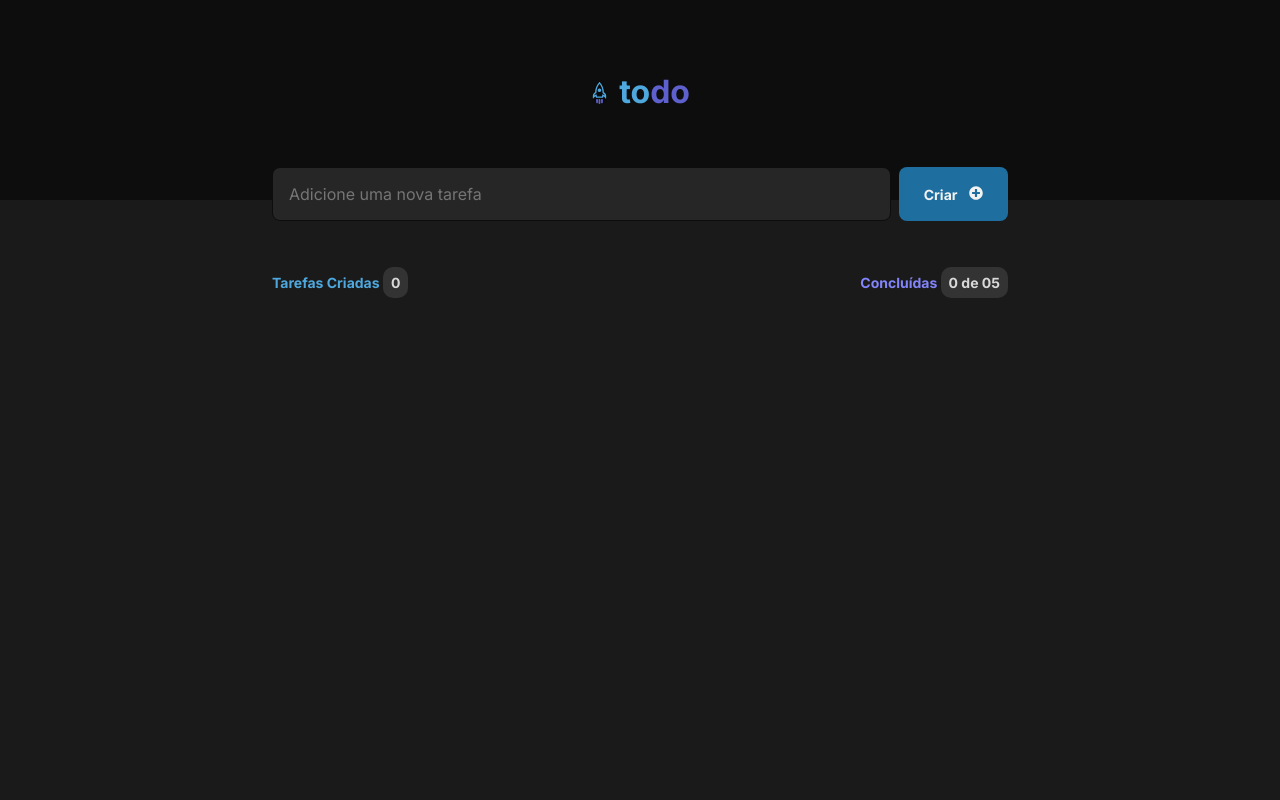
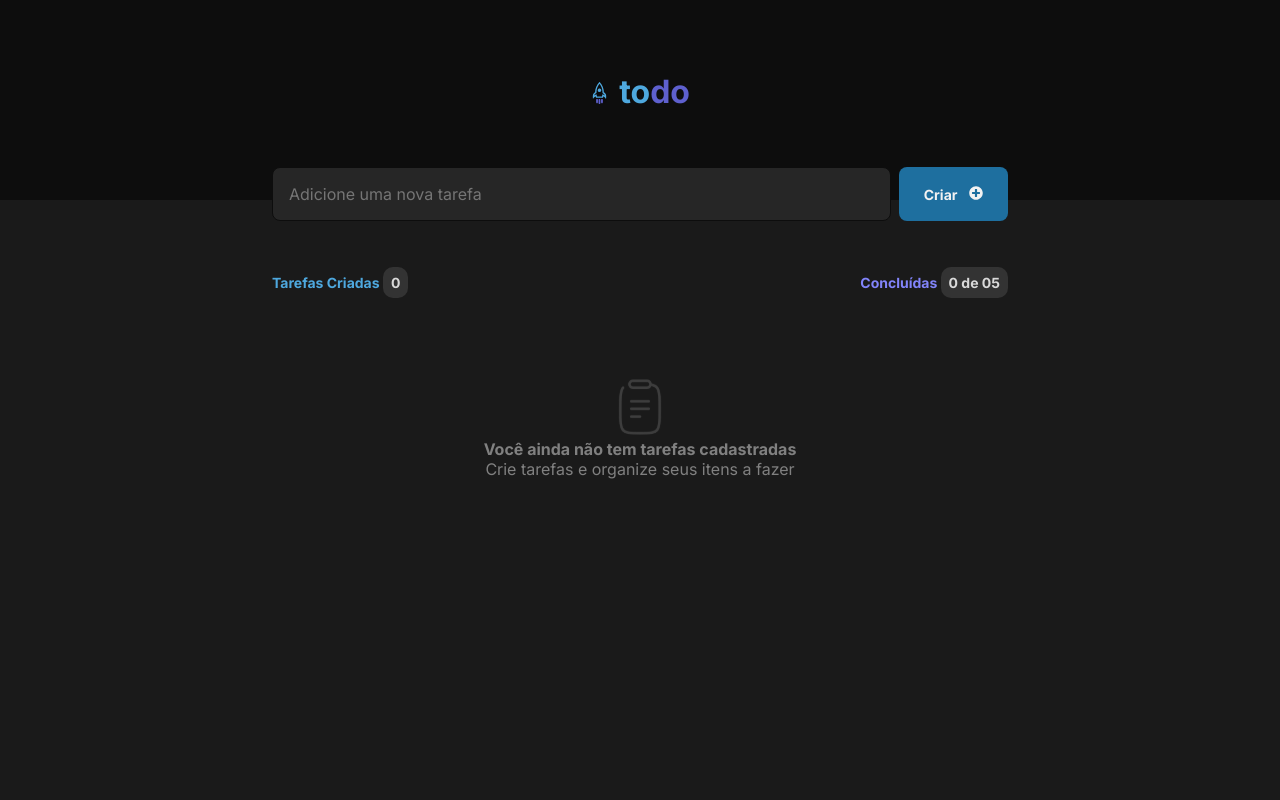
Before and after one commit to Marcelllombm/ignite-challenge-reactjs-todo, a React (Vite) app: page / in a window 1280 px wide. Shown: the top 800 px of the page. Built offline with nearby package versions, Linux system fonts and the light colour scheme; a web font is replaced by a local one.

Commit message:
feat: components noItems

```diff
--- /dev/null
+++ b/src/components/NoItems.module.css
@@ -0,0 +1,20 @@
+.noitems{
+        text-align: center;
+    }
+
+.noitems img{
+    min-width: 56px;
+    min-height: 56px;
+    padding-top: 88px;
+    border: 0;
+}
+.noitems p {
+   color: var(--gray-300);
+   font-weight: bold;
+   font-size: 1rem;
+}
+
+.noitems span{
+    color: var(--gray-300);
+   font-size: 1rem;
+}
--- /dev/null
+++ b/src/components/NoItems.tsx
@@ -0,0 +1,12 @@
+import style from "./NoItems.module.css";
+import clipboard from "../assets/Clipboard.svg";
+
+export function NoItems (){
+    return(
+        <div className={style.noitems}>
+            <img src={clipboard}  alt="icone task" />
+            <p>Você ainda não tem tarefas cadastradas</p>
+            <span>Crie tarefas e organize seus itens a fazer</span>
+        </div>
+    );
+}
--- a/src/components/Task.tsx
+++ b/src/components/Task.tsx
@@ -1,4 +1,5 @@
-import style from  "./Task.module.css"
+import { NoItems } from "./NoItems";
+import style from  "./Task.module.css";
 import { FaPlusCircle } from "react-icons/fa";
 
 export function Task(){
@@ -15,6 +16,7 @@ export function Task(){
                 <h1>Tarefas Criadas <span>0</span></h1>
                 <p>Concluídas <span>0 de 05</span></p>
             </div>
+            <NoItems/>
         </section>
         <footer className={style.footer}>
             <p>© 2024 Todos os direitos reservados. Desenvolvido por Marcelo Borges (Ignite Challenge).</p>
```
Also changed, not shown: src/assets/Clipboard.svg (added), 1 other file (tests, documents, lock files or other folders).
